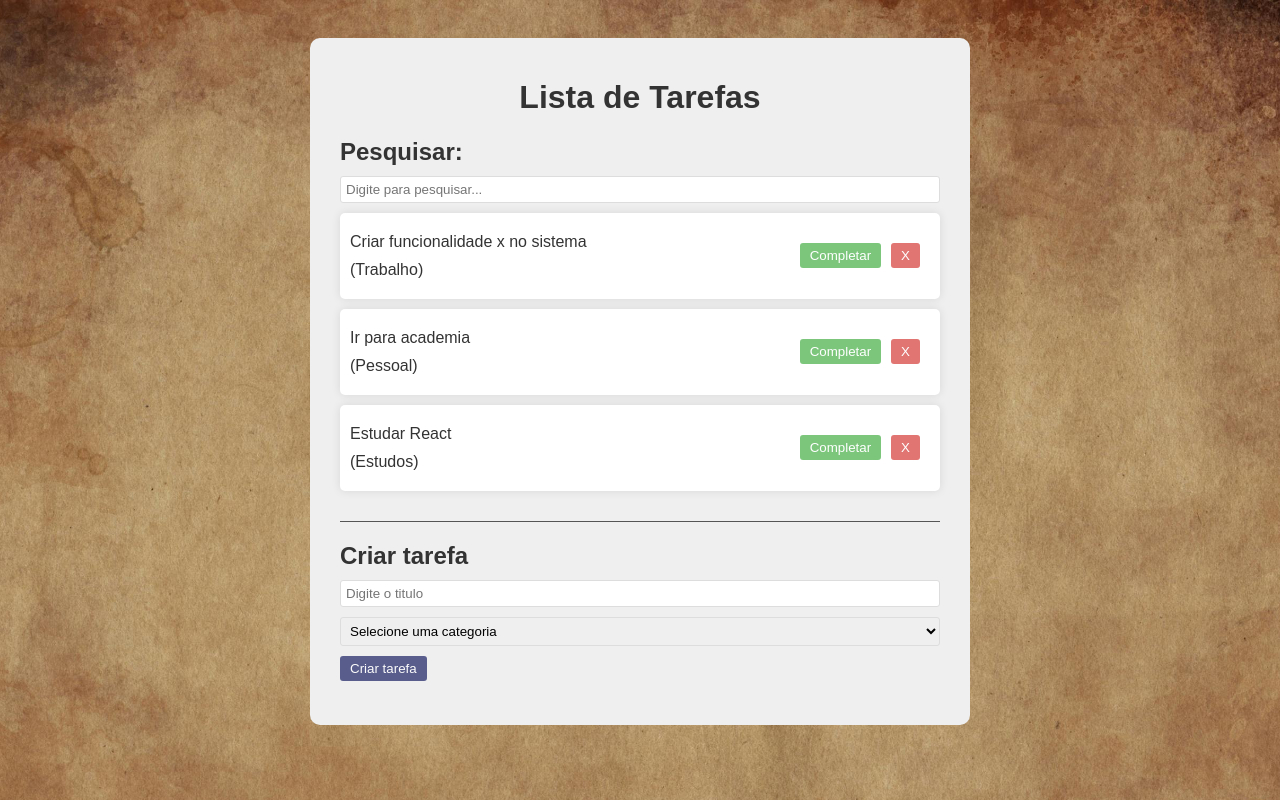
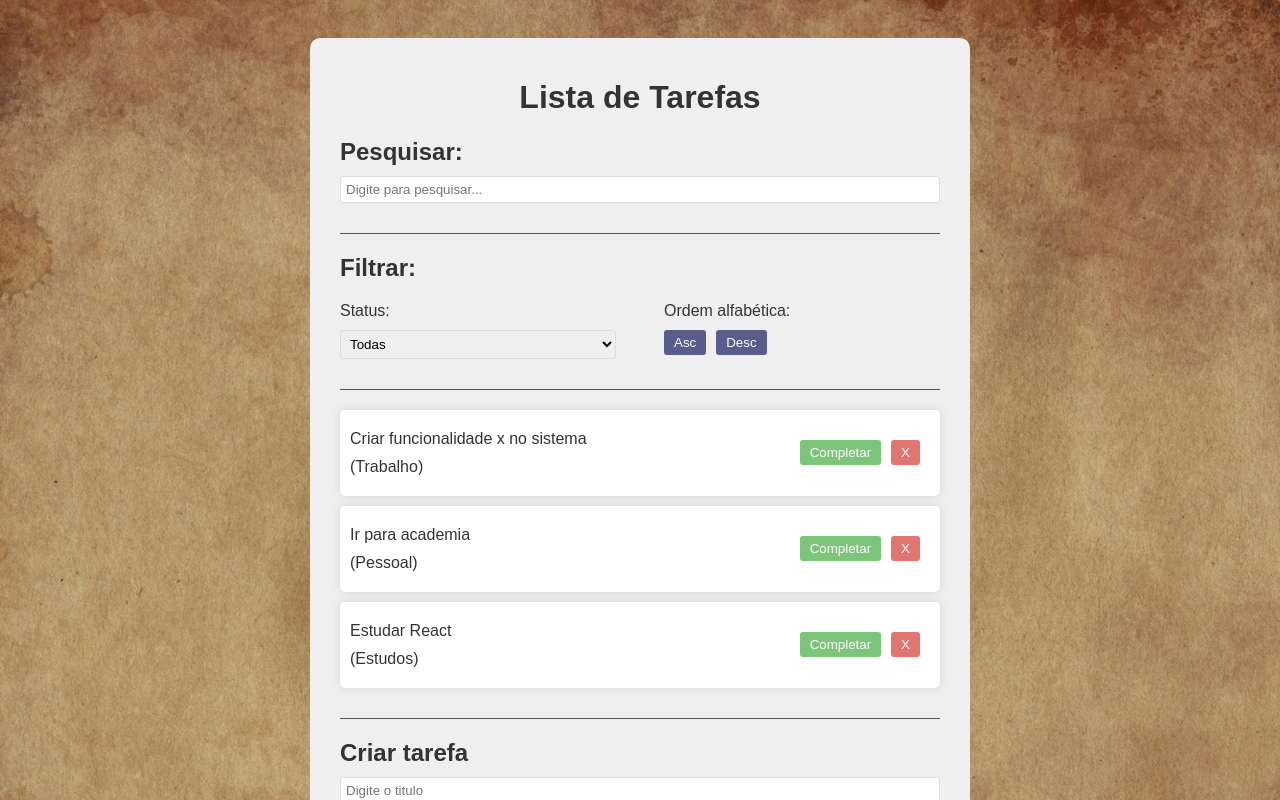
Before and after one commit to RogerioPortela94/Lista-de-tarefas-com-REACT, a React (Vite) app: page / in a window 1280 px wide. Shown: the top 800 px of the page. Built offline with nearby package versions, Linux system fonts and the light colour scheme.

Commit message:
Filtros
Criação dos campos de filtragem de tarefas

```diff
--- a/src/App.css
+++ b/src/App.css
@@ -85,3 +85,19 @@
   border-radius: 3px;
   width: 100%;
 }
+
+.filter, .search{
+  border-bottom: 1px solid #555;
+  margin-bottom: 20px;
+  padding-bottom: 20px;
+}
+
+.filter-options {
+  display: flex;
+  justify-content: space-between;
+  gap: 3rem;
+}
+
+.filter-options div{
+  flex: 1 1 0;
+}
--- a/src/App.jsx
+++ b/src/App.jsx
@@ -5,6 +5,7 @@
 import Search from './components/Search';
 
 import './App.css';
+import Filter from './components/Filter';
 
 
 function App() {
@@ -28,7 +29,11 @@
       isCompleted: false,
     }
   ]);
+
   const [search, setSearch] = useState("");
+  const [filter, setFilter] = useState("All");
+  const [sort, setSort] = useState("Asc");
+
   const addTodo = (text, category) =>{
     const newTodos = [
       ...todo,
@@ -60,8 +65,15 @@
    <div className="app">
     <h1>Lista de Tarefas</h1>
     <Search search={search} setSearch={setSearch}/>
+    <Filter filter={filter} setFilter={setFilter}/>
     <div className='todo-list'>
       {todo
+        .filter((todo) =>
+          filter === "All"
+          ? true : filter === "Completed"
+          ? todo.isCompleted
+          : !todo.isCompleted
+        )
         .filter((todo) =>
           todo.text.toLowerCase().includes(search.toLowerCase())
         )
--- /dev/null
+++ b/src/components/Filter.jsx
@@ -0,0 +1,25 @@
+const Filter = (filter, setFilter) => {
+  return (
+    <div className="filter">
+        <h2>Filtrar: </h2>
+        <div className="filter-options">
+            <div>
+                <p>Status:</p>
+                <select value={filter} onChange={(e)=>setFilter(e.target.value)}>
+                    <option value="All"> Todas</option>
+                    <option value="Completed">Completas</option>
+                    <option value="Incomplete">Incompletas</option>
+                </select>
+            </div>
+            <div>
+                <p>Ordem alfabética:</p>
+                <button>Asc</button>
+                <button>Desc</button>
+            </div>
+        </div>
+
+    </div>
+  )
+}
+
+export default Filter
```
